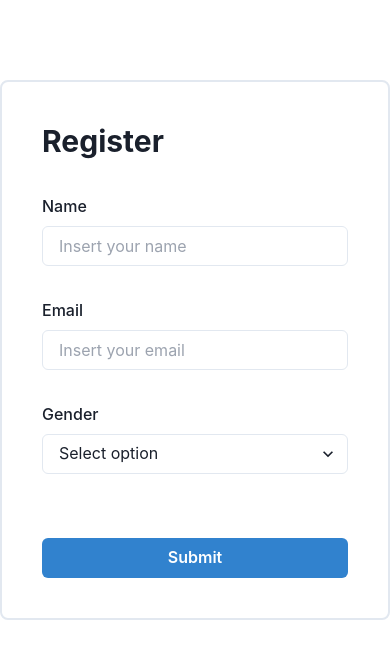
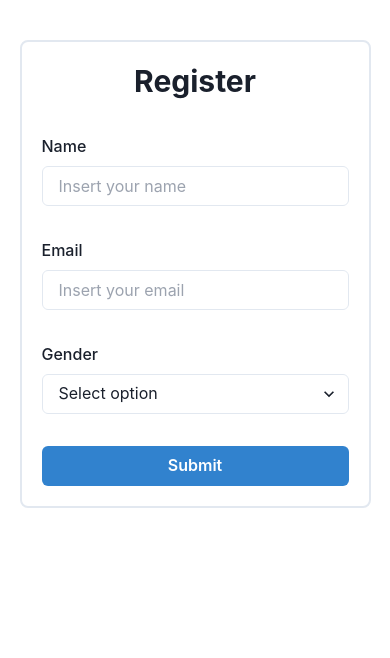
Before and after one commit to Haresz/website-blog, a Next.js app: page /auth/sign-up in a window 390 px wide. Shown: the top 658 px of the page. Built offline with nearby package versions, Linux system fonts and the light colour scheme; no server answers.

Commit message:
responsive login and register, fix action in tab

```diff
--- a/src/app/auth/sign-in/page.tsx
+++ b/src/app/auth/sign-in/page.tsx
@@ -59,14 +59,14 @@ export default function LoginPage() {
   return (
     <Box
       mx="auto"
-      my={40}
-      p={10}
-      maxW="md"
+      my={[10, 20, 40]}
+      p={[5, 10]}
+      maxW={["90%", "80%", "md"]}
       borderWidth="2px"
       borderRadius="lg"
       overflow="hidden"
     >
-      <Heading as="h2" size="xl">
+      <Heading as="h2" size="xl" textAlign="center" mb={6}>
         Login
       </Heading>
       <form onSubmit={formik.handleSubmit}>
@@ -93,7 +93,7 @@ export default function LoginPage() {
         <Button
           type="submit"
           width="100%"
-          mt={16}
+          mt={8}
           colorScheme="blue"
           isLoading={loading}
         >
--- a/src/app/auth/sign-up/page.tsx
+++ b/src/app/auth/sign-up/page.tsx
@@ -52,6 +52,7 @@ export default function Page() {
         if (response.status === 201) {
           toast({
             title: "Registration successful",
+            position: "top",
             status: "success",
             isClosable: true,
           });
@@ -93,15 +94,15 @@ export default function Page() {
 
   return (
     <Box
-      mx={"auto"}
-      my={20}
-      p={10}
-      maxW="md"
+      mx="auto"
+      my={[10, 20, 40]}
+      p={[5, 10]}
+      maxW={["90%", "80%", "md"]}
       borderWidth="2px"
       borderRadius="lg"
       overflow="hidden"
     >
-      <Heading as="h2" size="xl">
+      <Heading as="h2" size="xl" textAlign="center" mb={6}>
         Register
       </Heading>
       <form onSubmit={formik.handleSubmit}>
@@ -115,7 +116,6 @@ export default function Page() {
         {formik.errors.name && (
           <div style={{ color: "red" }}>{formik.errors.name}</div>
         )}
-
         <InputText
           onChange={formik.handleChange}
           label="Email"
@@ -126,7 +126,6 @@ export default function Page() {
         {formik.errors.email && (
           <div style={{ color: "red" }}>{formik.errors.email}</div>
         )}
-
         <SelectGender
           value={formik.values.gender}
           onChange={formik.handleChange}
@@ -134,8 +133,7 @@ export default function Page() {
         {formik.errors.gender && (
           <div style={{ color: "red" }}>{formik.errors.gender}</div>
         )}
-
-        <Button type="submit" width={"100%"} mt={16} colorScheme="blue">
+        <Button type="submit" width="100%" mt={8} colorScheme="blue">
           Submit
         </Button>
       </form>
--- a/src/app/page.tsx
+++ b/src/app/page.tsx
@@ -39,6 +39,7 @@ export default function Home() {
   const [maxPageDashboard, setMaxPageDashboard] = useState(1);
   const [isTokenValid, setIsTokenValid] = useState(true);
   const [searchQuery, setSearchQuery] = useState("");
+  const [activeTabIndex, setActiveTabIndex] = useState(0); // Track active tab
 
   const { blogs: allBlogs, loading: blogsLoading } = useFetchBlogs();
   const { users, loading: usersLoading } = useFetchUsers();
@@ -99,6 +100,7 @@ export default function Home() {
   }, [searchQuery, pageDashboard, dashboardBlogs, isTokenValid]);
 
   const handleTabChange = (index: number) => {
+    setActiveTabIndex(index);
     if (index === 1 && !validateToken(toast)) {
       setIsTokenValid(false);
     }
@@ -117,6 +119,7 @@ export default function Home() {
             <Tabs
               position="relative"
               variant="unstyled"
+              index={activeTabIndex}
               onChange={handleTabChange}
             >
               <TabList>
@@ -154,7 +157,7 @@ export default function Home() {
                   ) : (
                     <Center my={16}>
                       <Text>
-                        Please log in to access the your blog.
+                        Please log in to access your blog.
                         <Link
                           color={"blue.400"}
                           fontWeight={"bold"}
--- a/src/components/ui/BlogList.tsx
+++ b/src/components/ui/BlogList.tsx
@@ -39,7 +39,7 @@ const BlogList: React.FC<BlogListProps> = ({
               colorScheme="blue"
               rightIcon={<Plus size={24} />}
               borderRadius={0}
-              size="md"
+              size={{ base: "xs", sm: "md" }}
             >
               Add Blog
             </Button>
--- a/src/components/ui/Cards.tsx
+++ b/src/components/ui/Cards.tsx
@@ -69,14 +69,14 @@ const Cards: React.FC<CardsProps> = ({
         status: "success",
         isClosable: true,
       });
-      refetchBlogs();
+      refetchBlogs(); // Ensure blogs are refetched after deletion
     }
   };
 
   return (
     <Card my={8} maxW={400}>
       <CardHeader>
-        <Flex gap="4">
+        <Flex gap="4" flexWrap={"wrap"}>
           <Flex flex="1" gap="4" alignItems="center" flexWrap="wrap">
             <Avatar src="https://bit.ly/broken-link" />
             <Box>
```
